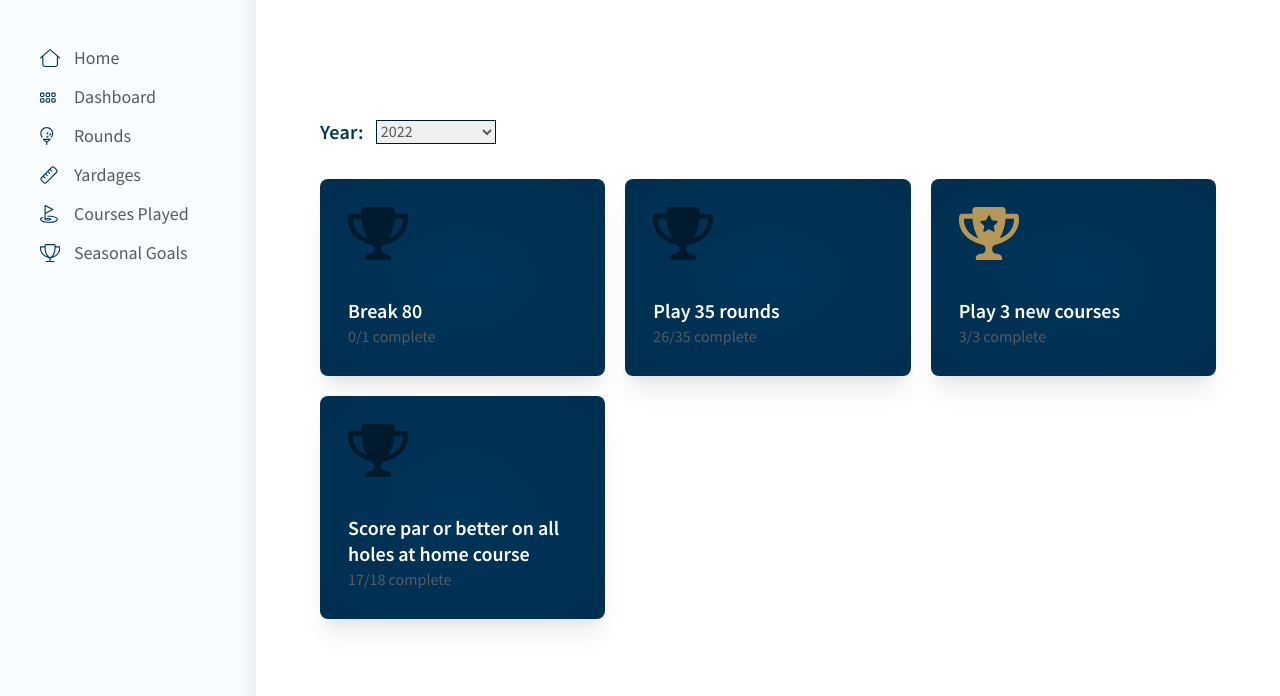
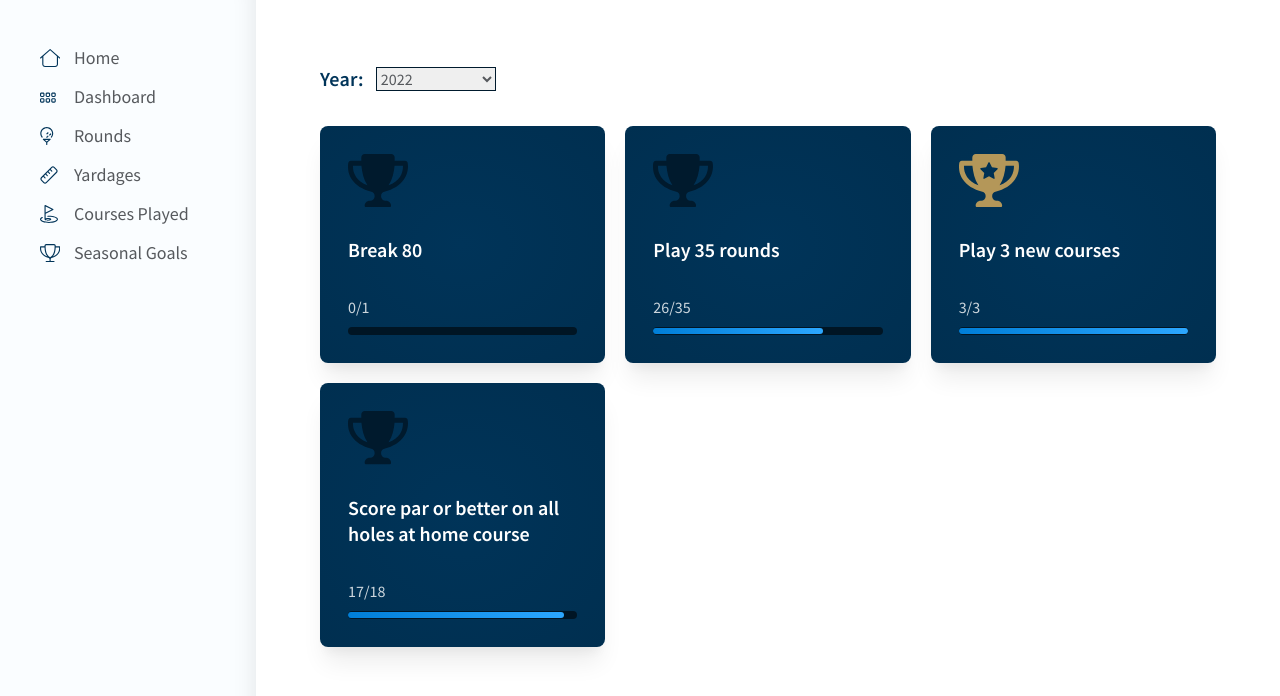
Before and after one commit to dkersten/golf-scorecard-v1, a React (Create React App) app: page /goals in a window 1280 px wide. Shown: the top 696 px of the page. Built offline with nearby package versions, Linux system fonts and the light colour scheme.

Commit message:
finished styling for the goal cards

```diff
--- a/src/Components/CardGoal.js
+++ b/src/Components/CardGoal.js
@@ -32,17 +32,40 @@ const CardGoal = (props) => {
     const completionProgressNumsComponent = () => {
         if (progress.current >= progress.total) {
             return(
-                <span className="number-count">
-                    {progress.total}/{progress.total} complete
+                <span className="completion-count">
+                    {progress.total}/{progress.total}
                 </span>
             )
         } else {
             return(
-                <span className="number-count">
-                    {progress.current}/{progress.total} complete
+                <span className="completion-count">
+                    {progress.current}/{progress.total}
                 </span>
             )
         }
+    }
+
+    const completionProgressBarComponent = () => {
+        let completedPercentage
+        if (progress.current >= progress.total) {
+            completedPercentage = 100
+        } else if (progress.current === 0) {
+            completedPercentage = 0
+        } else {
+            completedPercentage = Math.floor((progress.current / progress.total) * 100)
+        }
+
+        console.log(completedPercentage)
+        return(
+            <div className="progress-bar-container">
+                <div className="progress-bar-bg"></div>
+                <div
+                    style={{ width: `${completedPercentage}%` }}
+                    className="progress-bar"
+                >
+                </div>
+            </div>
+        )
     }
 
     const renderCardContent = () => {
@@ -55,9 +78,8 @@ const CardGoal = (props) => {
                             <h2>{ description }</h2>
                         </div>
                         <div className="flex-progress-container">
-                            <span className='completion-count'>
-                                { completionProgressNumsComponent() }
-                            </span>
+                            { completionProgressNumsComponent() }
+                            { completionProgressBarComponent() }
                         </div>
                     </div>
                 </div>
@@ -71,9 +93,8 @@ const CardGoal = (props) => {
                             <h2>{ description }</h2>
                         </div>
                         <div className="flex-progress-container">
-                            <span className='completion-count'>
-                                { completionProgressNumsComponent() }
-                            </span>
+                            { completionProgressNumsComponent() }
+                            { completionProgressBarComponent() }
                         </div>
                     </div>
                 </div>
--- a/src/Temp Data/goalsData.js
+++ b/src/Temp Data/goalsData.js
@@ -62,7 +62,7 @@ const goals = {
             {
                 type: "cumulative",
                 description: "Play 15 rounds",
-                completed: false,
+                completed: true,
                 progress: {
                     current: 17,
                     total: 15
@@ -77,8 +77,8 @@ const goals = {
                 description: "Play in 15 different states",
                 completed: false,
                 progress: {
-                    current: 17,
-                    total: 18
+                    current: 4,
+                    total: 15
                 }
             },
             {
--- a/src/styling/components/CardGoal.scss
+++ b/src/styling/components/CardGoal.scss
@@ -27,7 +27,7 @@
     }
 
     .flex-info {
-        margin-top: $s-md4;
+        margin-top: $s-md2;
     }
 
     h2 {
@@ -35,4 +35,66 @@
         font-size: $font-md2;
         line-height: 1.3;
     }
+
+    .flex-progress-container {
+        margin-top: $s-md4;
+
+        .completion-count {
+            color: $color-white;
+            opacity: .8;
+        }
+
+        .progress-bar-container {
+            position: relative;
+            overflow: hidden;
+            border-radius: $br-md;
+            margin-top: $s-sm2;
+            width: 100%;
+            height: 8px;
+        }
+
+        .progress-bar-bg {
+            position: absolute;
+            width: 100%;
+            height: 8px;
+            background: $color-primary-d5;
+            left: 0;
+            top: 0;
+        }
+
+        .progress-bar {
+            position: absolute;
+            height: 6px;
+            top: 1px;
+            left: 0;
+            background: linear-gradient(to right, $color-primary-l3, $color-primary-l5);
+            border-radius: $br-md;
+        }
+    }
+
+    @media only screen and (max-width: 767px) {
+        flex-basis: calc(50% - (($s-md2)) / 2);
+
+        &:not(:nth-of-type(3n)) {
+            margin-right: 0;
+        }
+
+        &:nth-of-type(odd) {
+            margin-right: $s-sm3;
+        }
+
+        &:nth-of-type(even) {
+            margin-left: $s-sm3;
+        }
+    }
+
+    @media only screen and (max-width: 549px) {
+        flex-basis: 100%;
+        max-width: 350px;
+
+        &:not(:last-of-type), &:nth-of-type(odd), &:nth-of-type(even) {
+            margin-left: auto;
+            margin-right: auto;
+        }
+    }
 }
--- a/src/styling/components/Layout.scss
+++ b/src/styling/components/Layout.scss
@@ -34,7 +34,8 @@
             flex: 1;
             padding: $s-lg3;
             max-width: 1250px;
-            margin: auto;
+            margin-left: auto;
+            margin-right: auto;
 
             @media only screen and (max-width: 1120px) {
                 padding-left: calc($s-lg3 + (($s-md2 * 2) + 22px));
```
